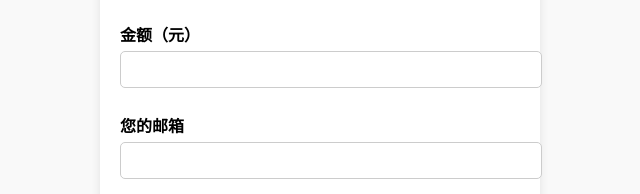
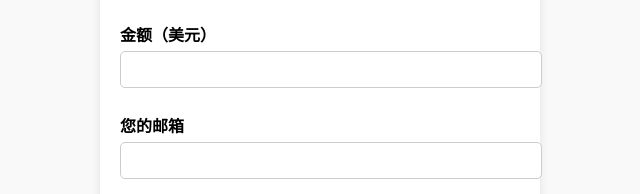
Before and after one commit to huiduwangluo/huiduwangluo.github.io, a plain HTML site: page payment.html in a window 1280 px wide. Shown: the part 606-800 px from the top of the page, 320-960 px from the left. Drawn offline with Linux system fonts and the light colour scheme.

Commit message:
Update payment.html

```diff
--- a/payment.html
+++ b/payment.html
@@ -31,7 +31,7 @@
   <label>产品编号</label>
   <input type="text" name="product" id="product" readonly>
 
-  <label>金额（元）</label>
+  <label>金额（美元）</label>
   <input type="text" name="price" id="price" readonly>
 
   <label>您的邮箱</label>
```
